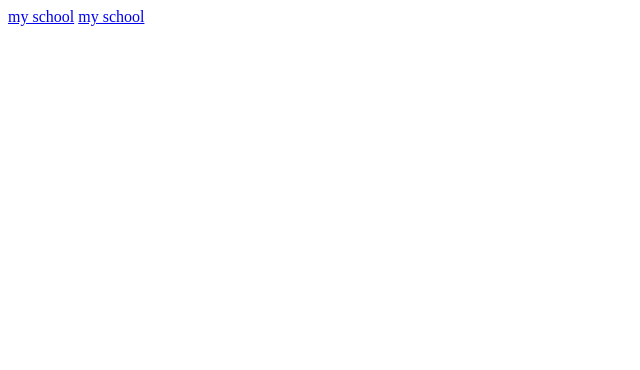
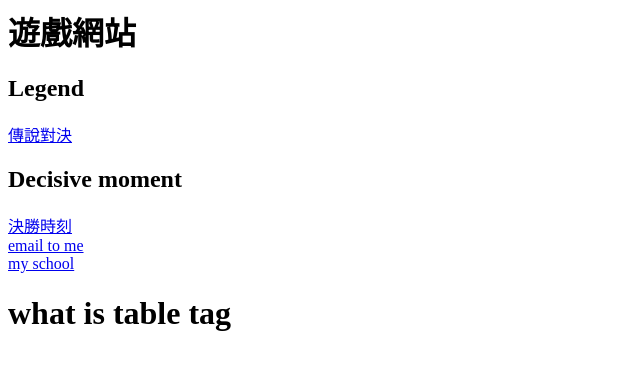
Before and after one commit to alpqzer/-week3, a plain HTML site: page mytest.html in a window 1280 px wide. Shown: the whole page, without its empty margins (0-640 px from the left). Drawn offline with Linux system fonts and the light colour scheme.

```diff
--- a/mytest.html
+++ b/mytest.html
@@ -1,2 +1,32 @@
-<a href="https://www.nkust.edu.tw"> my school</a>
-<a href="https://www.nkust.edu.tw" target="_blank"> my school</a>
+<html>
+<head>
+
+  <title>my favorite</title>
+</head>
+<body>
+
+<h1>遊戲網站</h1>
+
+<h2>Legend</h2>
+
+<a href="https://moba.garena.tw/" target="_blank"> 傳說對決</a><br/>
+
+<h2>Decisive moment</h2>
+
+<a href="https://www.callofduty.com/tw/zh/home">決勝時刻 </a><br/>
+<a href="mailto:C109130147@nkust.edu.tw">email to me </a><br/>
+
+<a href="https://www.nkust.edu.tw"> my school</a><br/>
+
+<h1>what is table tag</h1>
+
+<table>
+  <tr>
+    <td></td>
+  </tr>
+
+</table>
+
+</body>
+
+</html>
```
Also changed, not shown: index.html (+3 -5 lines).
